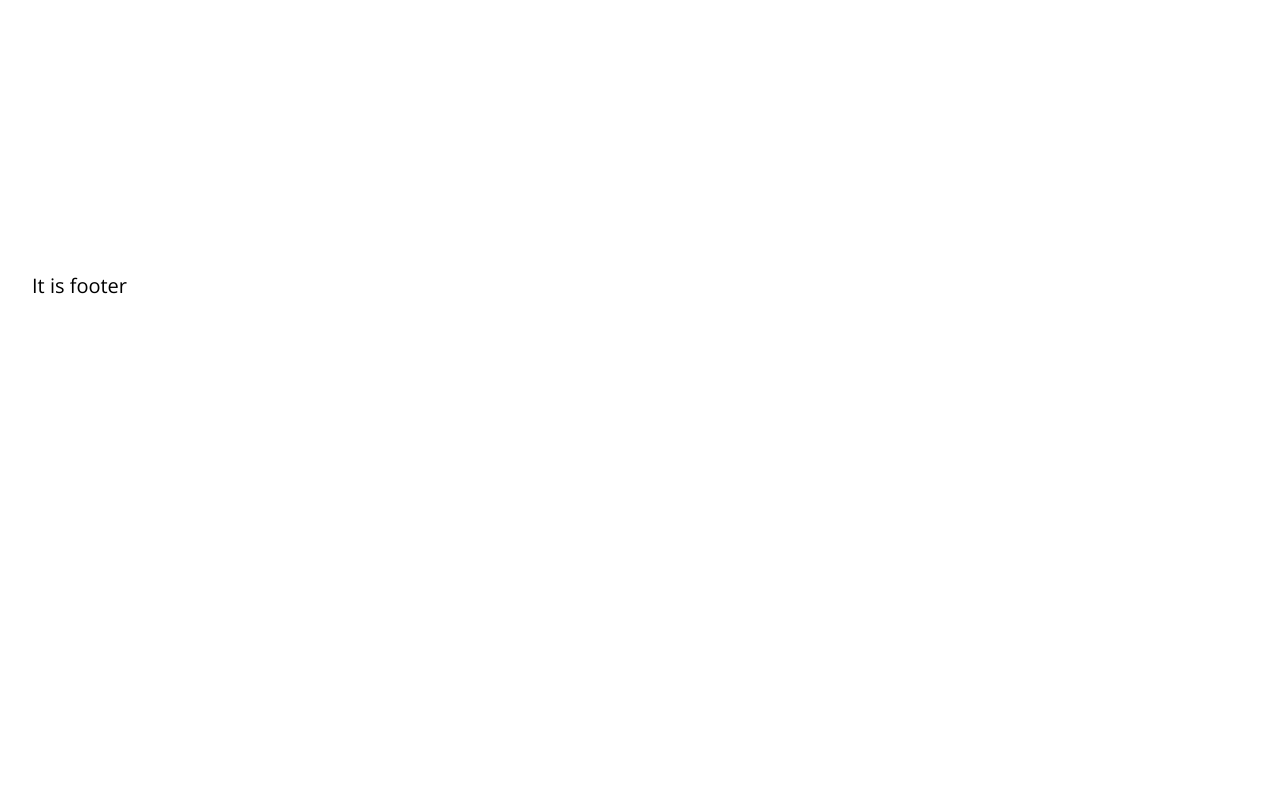
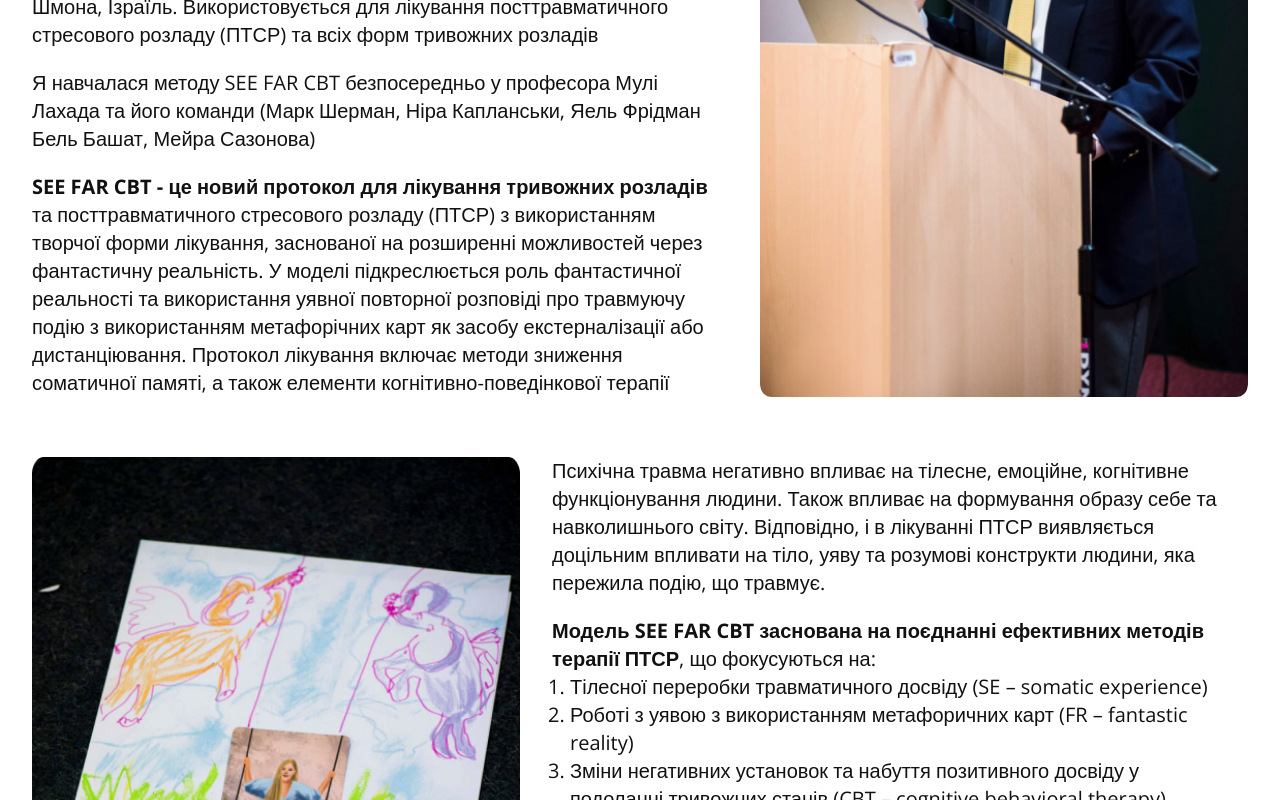
Before and after one commit to SoftRyzen-internship/psychologist, a Next.js app: page /see-far-cbt in a window 1280 px wide. Before the commit this address had no page. Shown: the part 556-1356 px from the top of the page. Before the commit the page ends 856 px from the top, so only its background shows below. Built offline with nearby package versions, Linux system fonts and the light colour scheme.

Commit message:
corrections to pull request

```diff
--- a/package.json
+++ b/package.json
@@ -16,7 +16,6 @@
   "dependencies": {
     "@svgr/webpack": "^8.0.1",
     "classnames": "^2.3.2",
-    "clsx": "^1.2.1",
     "graphql-request": "^6.1.0",
     "gray-matter": "^4.0.3",
     "next": "13.2.3",
--- a/src/components/index.js
+++ b/src/components/index.js
@@ -1,3 +1,4 @@
 export * from './FirstComponent/FirstComponent';
 export * from './Container';
 export * from './ActionButton/ActionButton';
+export * from './SectionTitle/SectionTitle';
--- a/src/content/education/method.md
+++ b/src/content/education/method.md
@@ -13,10 +13,10 @@ intro: |
 model: |
   Психічна травма негативно впливає на тілесне, емоційне, когнітивне функціонування людини. Також впливає на формування образу себе та навколишнього світу. Відповідно, і в лікуванні ПТСР виявляється доцільним впливати на тіло, уяву та розумові конструкти людини, яка пережила подію, що травмує.
 
-  **Модель SEE FAR CBT заснована на поєднанні ефективних методів терапії ПТСР**, що фокусуються на\:
-  1. Тілесної переробки травматичного досвіду \(SE \– somatic experience\)
-  2. Роботі з уявою з використанням метафоричних карт \(FR \– fantastic reality\)
-  3. Зміни негативних установок та набуття позитивного досвіду у подоланні тривожних станів \(CBT \– cognitive behavioral therapy\)
+  **Модель SEE FAR CBT заснована на поєднанні ефективних методів терапії ПТСР**, що фокусуються на:
+  1. Тілесної переробки травматичного досвіду (SE – somatic experience)
+  2. Роботі з уявою з використанням метафоричних карт (FR – fantastic reality)
+  3. Зміни негативних установок та набуття позитивного досвіду у подоланні тривожних станів (CBT – cognitive behavioral therapy)
 
   **SEE FAR CBT пропонує чітку організацію процесу лікування\:** терапія складається з конкретних кроків, які зазвичай укладаються в 10\-15 сесій. Робота ведеться за розробленим протоколом. Велика увага приділяється психологічній освіті та побудові конкретних і досяжних цілей терапії, що виражаються в ослабленні симптомів ПТСР та покращенні якості життя.
 
--- a/src/pages/education.js
+++ b/src/pages/see-far-cbt.js
@@ -1,6 +1,7 @@
 import Head from 'next/head';
 import { getData } from '@/lib/getData';
 import { EducationMethodView, EducationProgramView } from '@/views';
+import { folderPaths } from '@/utils/folderPaths';
 
 const EducationPage = ({ method, program }) => {
   return (
@@ -19,8 +20,14 @@ const EducationPage = ({ method, program }) => {
 };
 
 export const getStaticProps = async () => {
-  const education = getData('education');
+  const { SEE_FAR_CBT } = folderPaths;
+  const education = getData(SEE_FAR_CBT);
   const { method, program } = education;
+  if (!education) {
+    return {
+      notFound: true,
+    };
+  }
 
   return {
     props: { method, program },
--- a/src/styles/globals.css
+++ b/src/styles/globals.css
@@ -172,6 +172,5 @@ section {
 
     font-size: 60px;
     line-height: 0.8;
-    margin-bottom: 60px;
   }
 }
--- a/src/views/EducationMethodView/EducationMethodView.jsx
+++ b/src/views/EducationMethodView/EducationMethodView.jsx
@@ -1,8 +1,7 @@
+import Image from 'next/image';
 import ReactMarkdown from 'react-markdown';
+import { Container, SectionTitle } from '@/components';
 import s from './EducationMethodView.module.css';
-import { SectionTitle } from '@/components/SectionTitle/SectionTitle';
-import Image from 'next/image';
-import { Container } from '@/components';
 
 export const EducationMethodView = ({ method }) => {
   return (
@@ -17,6 +16,7 @@ export const EducationMethodView = ({ method }) => {
 
           <div className={s.imgWrap}>
             <Image
+              priority={true}
               alt="teacher on lection photo"
               src="/images/education_teacher.jpg"
               className={s.image}
--- a/src/views/EducationMethodView/EducationMethodView.module.css
+++ b/src/views/EducationMethodView/EducationMethodView.module.css
@@ -49,8 +49,6 @@
 
   display: flex;
   flex-direction: column;
-
-  margin-bottom: 24px;
 }
 
 .lowerWrap .textWrap {
--- a/src/views/EducationProgramView/EducationProgramView.jsx
+++ b/src/views/EducationProgramView/EducationProgramView.jsx
@@ -10,7 +10,7 @@ export const EducationProgramView = ({ program }) => {
       <Container>
         <SectionTitle title={program.heading} centered={true} />
 
-        <div classname={s.educationProgrammUpperWrap}>
+        <div className={s.educationProgrammUpperWrap}>
           <ReactMarkdown>{program.general}</ReactMarkdown>
           <ReactMarkdown>{program.title}</ReactMarkdown>
           <ReactMarkdown>{program.list}</ReactMarkdown>
@@ -22,7 +22,7 @@ export const EducationProgramView = ({ program }) => {
           />
         </div>
 
-        <div classname={s.educationProgrammLowerWrap}>
+        <div className={s.educationProgrammLowerWrap}>
           <ReactMarkdown>{program.list2}</ReactMarkdown>
           <Image
             alt="color drawing photo"
```
Also changed, not shown: 1 other file (tests, documents, lock files or other folders).
